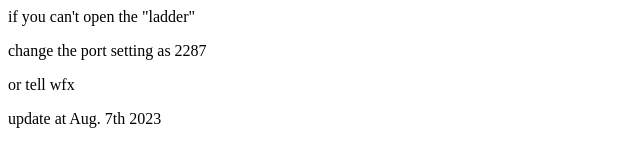
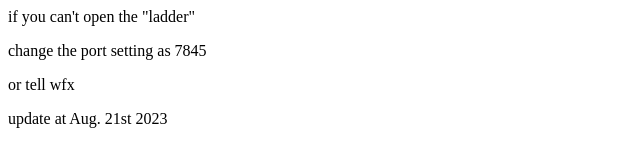
Before and after one commit to kagami23/kagami23.github.io, a plain HTML site: page index.html in a window 1280 px wide. Shown: the full height of the page, 0-640 px from the left. Drawn offline with Linux system fonts and the light colour scheme.

Commit message:
Update index.html

```diff
--- a/index.html
+++ b/index.html
@@ -1,4 +1,4 @@
 <p>if you can't open the "ladder"</p>
-<p>change the port setting as 2287 </p>
+<p>change the port setting as 7845 </p>
 <p>or tell wfx</p>
-<p>update at Aug. 7th 2023</p>
+<p>update at Aug. 21st 2023</p>
```
